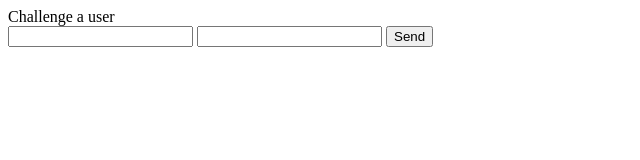
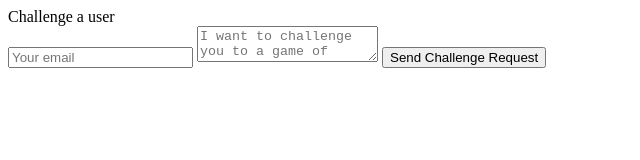
Before and after one commit to ryankooy/TicTacTrivia, a plain HTML site: page lamanasstage.html in a window 1280 px wide. Shown: the whole page, without its empty margins (0-640 px from the left). Drawn offline with Linux system fonts and the light colour scheme.

Commit message:
updated challenge request

```diff
--- a/lamanasstage.html
+++ b/lamanasstage.html
@@ -10,10 +10,12 @@
     </head>
     <body>
       Challenge a user
-  <form action="https://formspree.io/lamanaml@gmail.com" method="POST">
-  <input type="text" name="name">
-  <input type="email" name="_replyto">
-  <input type="submit" value="Send">
+  <form method="POST" action="https://formspree.io/lamanaml@gmail.com">
+  <input type="email" name="email" placeholder="Your email">
+  <input type="hidden" name="_cc" value="culinaryhealing@gmail.com" />
+  <input type="hidden" name="_subject" value="Extreme Trivia Tac Toe Challenge Request" />
+  <textarea name="message" placeholder="I want to challenge you to a game of Extreme Trivia.  Join me at https://ryankooy.github.io/project-1/lamanasstage.html"></textarea>
+  <button type="submit">Send Challenge Request</button>
 </form>
 
 
```
